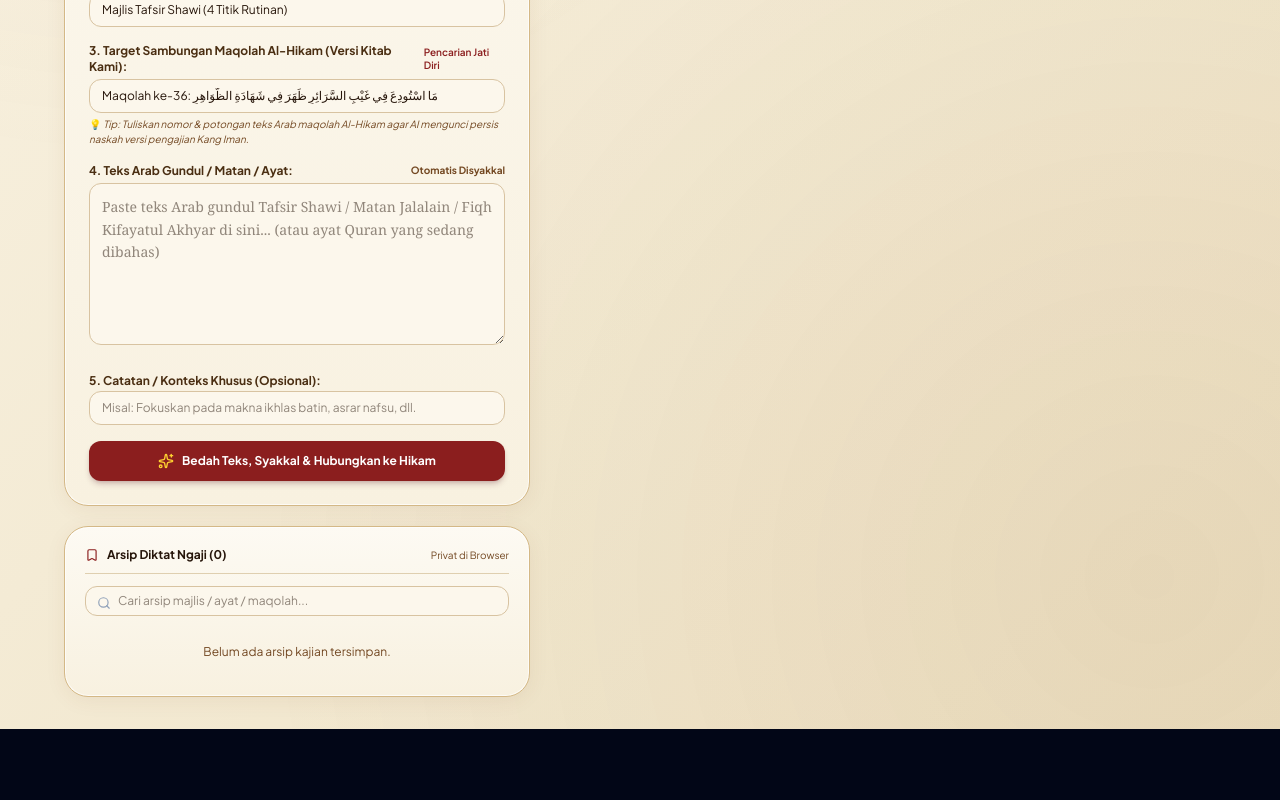
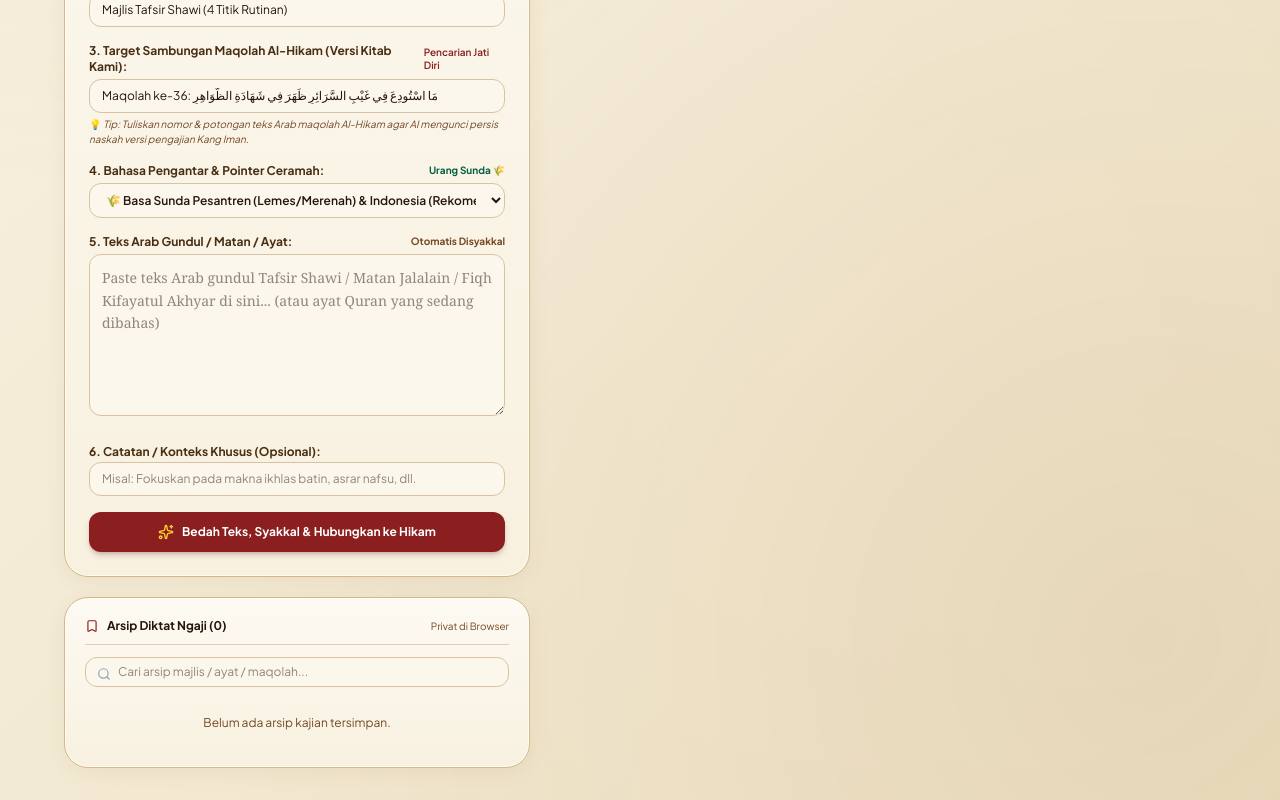
Before and after one commit to imannurjamanreborn1984/pengingat-coaching-app, a Next.js app: page /admin/maktabah in a window 1280 px wide. Shown: the part 794-1594 px from the top of the page. Before the commit the page ends 1523 px from the top, so only its background shows below. Built offline with nearby package versions, Linux system fonts and the light colour scheme; a web font is replaced by a local one.

Commit message:
feat: add Basa Sunda Pesantren language option and prevent Javanese dialect in Maktabah Bedah Kitab

```diff
--- a/app/admin/maktabah/page.jsx
+++ b/app/admin/maktabah/page.jsx
@@ -84,6 +84,7 @@ export default function MaktabahBedahKitabPage() {
   const [lokasiMajlis, setLokasiMajlis] = useState("Majlis Tafsir Shawi (4 Titik Rutinan)");
   const [teksArab, setTeksArab] = useState("");
   const [targetMaqolahHikam, setTargetMaqolahHikam] = useState("Maqolah ke-36: مَا اسْتُودِعَ فِي غَيْبِ السَّرَائِرِ ظَهَرَ فِي شَهَادَةِ الظَّوَاهِرِ");
+  const [pilihanBahasa, setPilihanBahasa] = useState("Basa Sunda Pesantren (Lemes/Merenah) & Indonesia");
   const [catatanKonteks, setCatatanKonteks] = useState("");
 
   const [isLoading, setIsLoading] = useState(false);
@@ -151,6 +152,7 @@ export default function MaktabahBedahKitabPage() {
           lokasiMajlis,
           teksArab,
           targetMaqolahHikam,
+          pilihanBahasa,
           catatanKonteks,
         }),
       });
@@ -438,10 +440,33 @@ export default function MaktabahBedahKitabPage() {
                   </p>
                 </div>
 
+                {/* PILIHAN BAHASA PENGANTAR / POINTER */}
+                <div className="space-y-1">
+                  <label className="text-xs font-bold text-[#4a2e12] flex items-center justify-between">
+                    <span>4. Bahasa Pengantar & Pointer Ceramah:</span>
+                    <span className="text-[10px] text-emerald-800 font-bold">Urang Sunda 🌾</span>
+                  </label>
+                  <select
+                    value={pilihanBahasa}
+                    onChange={(e) => setPilihanBahasa(e.target.value)}
+                    className="w-full px-3 py-2 rounded-xl text-xs bg-[#fcf7ec] border border-[#d8c3a1] text-[#26150a] focus:ring-2 focus:ring-amber-500 focus:outline-none font-semibold cursor-pointer"
+                  >
+                    <option value="Basa Sunda Pesantren (Lemes/Merenah) & Indonesia">
+                      🌾 Basa Sunda Pesantren (Lemes/Merenah) & Indonesia (Rekomendasi)
+                    </option>
+                    <option value="Basa Sunda Pinuh (Sunda Salaf)">
+                      🌾 Basa Sunda Pinuh (Sunda Salaf Pasundan)
+                    </option>
+                    <option value="Bahasa Indonesia Baku & Anggun">
+                      🇮🇩 Bahasa Indonesia Baku & Anggun
+                    </option>
+                  </select>
+                </div>
+
                 {/* TEXTAREA TEKS ARAB GUNDUL / MATAN / AYAT */}
                 <div className="space-y-1">
                   <label className="text-xs font-bold text-[#4a2e12] flex items-center justify-between">
-                    <span>4. Teks Arab Gundul / Matan / Ayat:</span>
+                    <span>5. Teks Arab Gundul / Matan / Ayat:</span>
                     <span className="text-[10px] text-[#734822]">Otomatis Disyakkal</span>
                   </label>
                   <textarea
@@ -457,7 +482,7 @@ export default function MaktabahBedahKitabPage() {
                 {/* CATATAN TAMBAHAN */}
                 <div className="space-y-1">
                   <label className="text-xs font-bold text-[#4a2e12]">
-                    5. Catatan / Konteks Khusus (Opsional):
+                    6. Catatan / Konteks Khusus (Opsional):
                   </label>
                   <input
                     type="text"
--- a/app/api/bedah-kitab/route.js
+++ b/app/api/bedah-kitab/route.js
@@ -18,7 +18,7 @@ function getValidApiKey() {
 
 export async function POST(req) {
   try {
-    const { kitabRujukan, lokasiMajlis, teksArab, targetMaqolahHikam, catatanKonteks } = await req.json();
+    const { kitabRujukan, lokasiMajlis, teksArab, targetMaqolahHikam, catatanKonteks, pilihanBahasa } = await req.json();
 
     if (!teksArab && !catatanKonteks) {
       return NextResponse.json(
@@ -42,7 +42,14 @@ TUGAS ANDA ADALAH MEMBEDAH TEKS KAJIAN DI BAWAH INI UNTUK PEDOMAN MENGAJAR DI MA
 - Kitab Rujukan: ${kitabRujukan || "Tafsir Ash-Shawi & Jalalain"}
 - Lokasi / Majlis: ${lokasiMajlis || "Majlis Pengajian"}
 - Target Maqolah Al-Hikam yang dihubungkan: ${targetMaqolahHikam || "Maqolah ke-36 Al-Hikam"}
+- Pilihan Bahasa Pengantar / Pointer: ${pilihanBahasa || "Basa Sunda Pesantren & Bahasa Indonesia"}
 - Catatan / Konteks Tambahan: ${catatanKonteks || "Pengajian Rutin"}
+
+⚠️ ATURAN BAHASA SANGAT PENTING (KANG IMAN URANG SUNDA):
+- Kang Iman adalah Ajengan / Asatidz dari Tanah Sunda (Jawa Barat). Seluruh jama'ah pengajiannya adalah masyarakat Sunda.
+- JANGAN PERNAH menggunakan Bahasa Jawa (krama/ngoko)!
+- Gunakan BAHASA SUNDA PESANTREN YANG MERENAH, LEMES, DAN ADEM (untuk pointer ceramah dan dialog hikmah) serta BAHASA INDONESIA YANG ANGGUN DAN BERWIBAWA untuk uraian tafsir, fiqh, dan terjemahan.
+- Pendekatan KH. Sholeh Darat yang diambil adalah SUBSTANSI LAKU BATIN & METODOLOGI HIKMAHNYA, tetapi WAJIB disampaikan dalam cita rasa BASA SUNDA PESANTREN / BAHASA INDONESIA!
 
 ⚠️ ATURAN MUTLAK PENOMORAN AL-HIKAM VERSI KANG IMAN:
 Penomoran Kitab Al-Hikam yang dipegang Kang Iman mengikuti versi Kitab Syarah Al-Hikam KH. Sholeh Darat / Pesantren Salaf Nusantara (misal: Maqolah 36 adalah: «مَا اسْتُودِعَ فِي غَيْبِ السَّرَائِرِ ظَهَرَ فِي شَهَادَةِ الظَّوَاهِرِ»).
```
